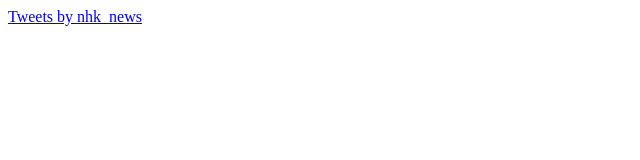
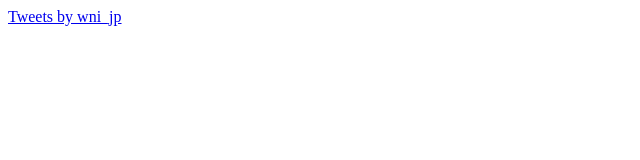
Before and after one commit to pinball19/twitter-timeline, a plain HTML site: page index.html in a window 1280 px wide. Shown: the full height of the page, 0-640 px from the left. Drawn offline with Linux system fonts and the light colour scheme.

Commit message:
Update index.html

```diff
--- a/index.html
+++ b/index.html
@@ -1 +1 @@
-<a class="twitter-timeline" href="https://twitter.com/nhk_news?ref_src=twsrc%5Etfw">Tweets by nhk_news</a> <script async src="https://platform.twitter.com/widgets.js" charset="utf-8"></script>
+<a class="twitter-timeline" href="https://twitter.com/wni_jp?ref_src=twsrc%5Etfw">Tweets by wni_jp</a> <script async src="https://platform.twitter.com/widgets.js" charset="utf-8"></script>
```
